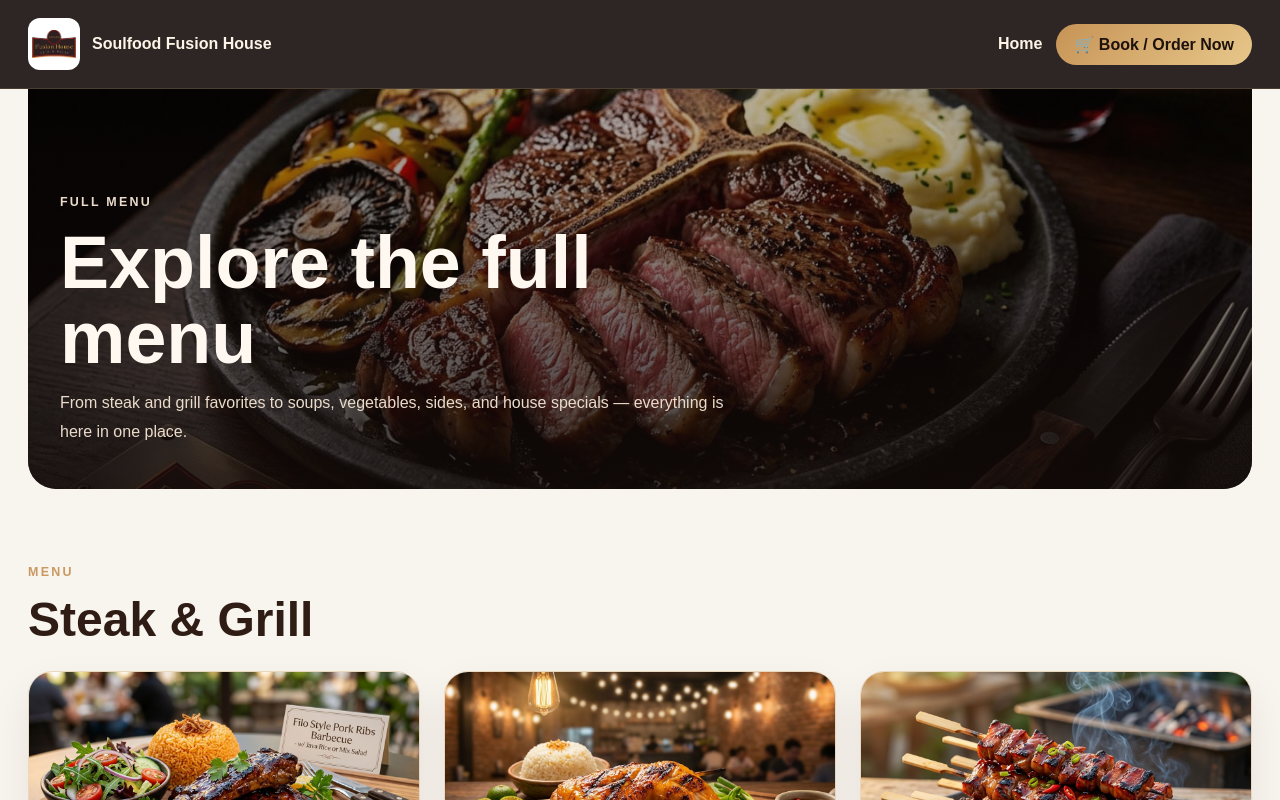
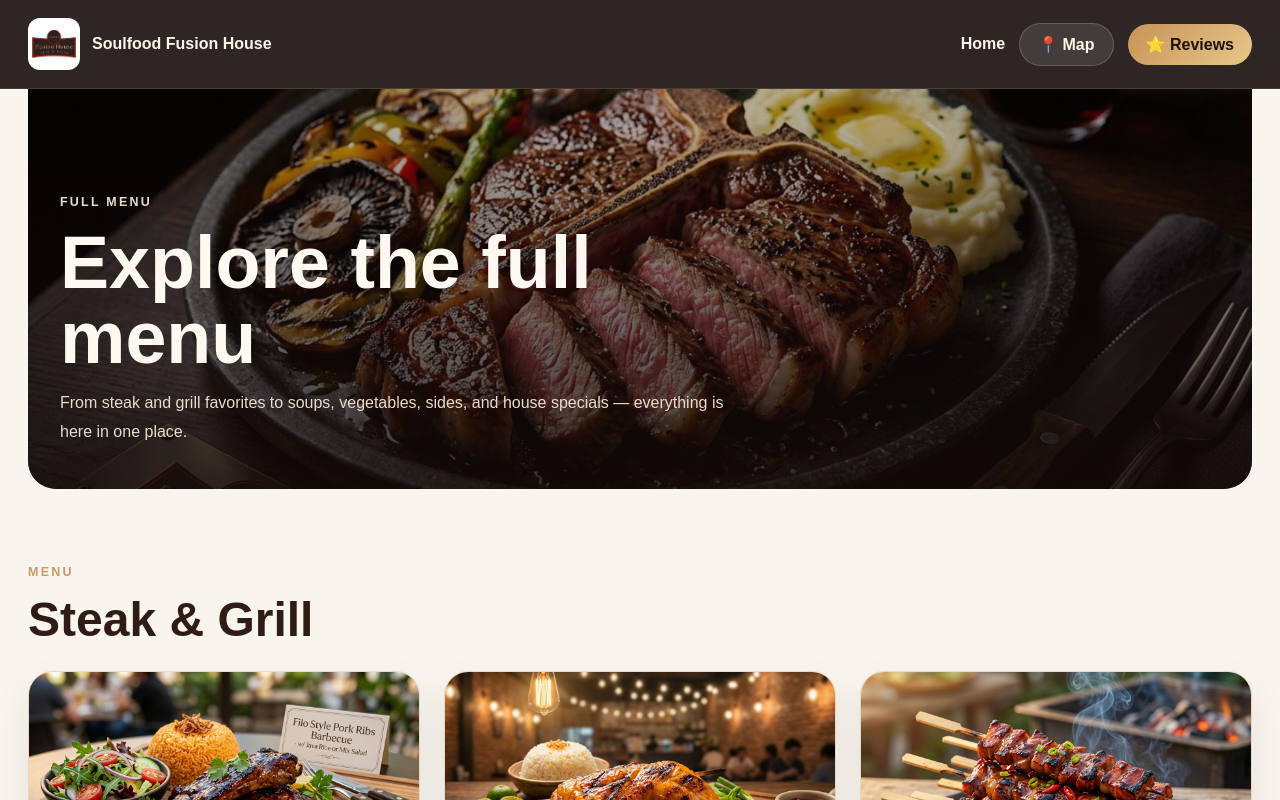
Before and after one commit to kantterosclothingco-lab/soulfood-fusion-house, a Next.js app: page /menu in a window 1280 px wide. Shown: the top 800 px of the page. Built offline with nearby package versions, Linux system fonts and the light colour scheme.

Commit message:
Update menu.js

```diff
--- a/pages/menu.js
+++ b/pages/menu.js
@@ -1,5 +1,11 @@
 import Head from "next/head";
 import Link from "next/link";
+
+const reviewLink =
+  "https://www.google.com/search?sca_esv=1578db8b805c577c&sxsrf=ANbL-n6D8nRjb_fNMoNfjrpx3FLWu0Z8RQ:1774762975084&si=AL3DRZEsmMGCryMMFSHJ3StBhOdZ2-6yYkXd_doETEE1OR-qOdn7PKGMS2CqhpWnURd-em_dI93f_FTD6soC0lZqrBmEJNFVQwA2NFk7OvIIk9SURLjnweEVxpWw3g382Vt6Dbyo107aDNHzg2-Zui6vlEAuE9PwwJmD-8wxId7WF1Ue61sAvWo%3D&q=SoulFood+Fusion+House+Cafe+%26+Restaurant+Reviews&sa=X&ved=2ahUKEwipysKls8STAxVMla8BHacLIl0Q0bkNegQIKBAH&biw=1358&bih=644&dpr=1";
+
+const mapLink =
+  "https://www.google.com/maps/search/?api=1&query=8+High+St,+Bendigo+VIC+3550,+Australia";
 
 const menuSections = [
   {
@@ -317,13 +323,21 @@ export default function MenuPage() {
 
         <nav className="nav">
           <Link href="/">Home</Link>
-          <a href="#top" className="orderBtn">
-            🛒 Book / Order Now
+          <a href={mapLink} target="_blank" rel="noreferrer" className="menuBtn">
+            📍 Map
+          </a>
+          <a
+            href={reviewLink}
+            target="_blank"
+            rel="noreferrer"
+            className="orderBtn"
+          >
+            ⭐ Reviews
           </a>
         </nav>
       </header>
 
-      <main className="menuPage" id="top">
+      <main className="menuPage">
         <section className="menuHero">
           <div className="menuHeroOverlay" />
           <div className="menuHeroContent">
@@ -419,12 +433,23 @@ export default function MenuPage() {
           flex-wrap: wrap;
         }
 
+        .menuBtn,
         .orderBtn {
           padding: 11px 18px;
           border-radius: 999px;
+          font-weight: 700;
+          display: inline-block;
+        }
+
+        .menuBtn {
+          background: rgba(255, 255, 255, 0.1);
+          border: 1px solid rgba(255, 255, 255, 0.18);
+          color: #fff4e8 !important;
+        }
+
+        .orderBtn {
           background: linear-gradient(135deg, #c79356, #e7c78a);
           color: #1e120d !important;
-          font-weight: 700;
         }
 
         .menuPage {
```
